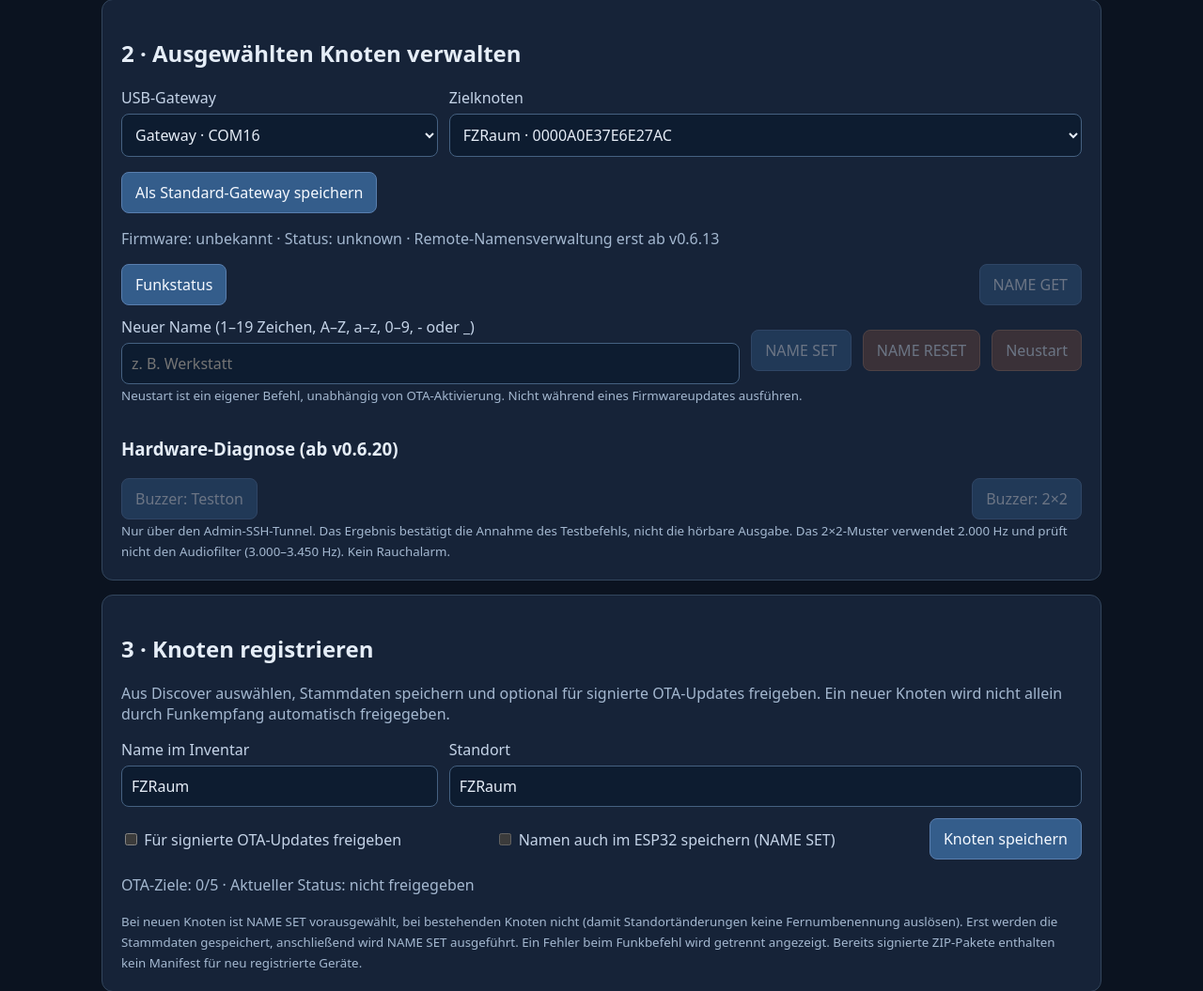
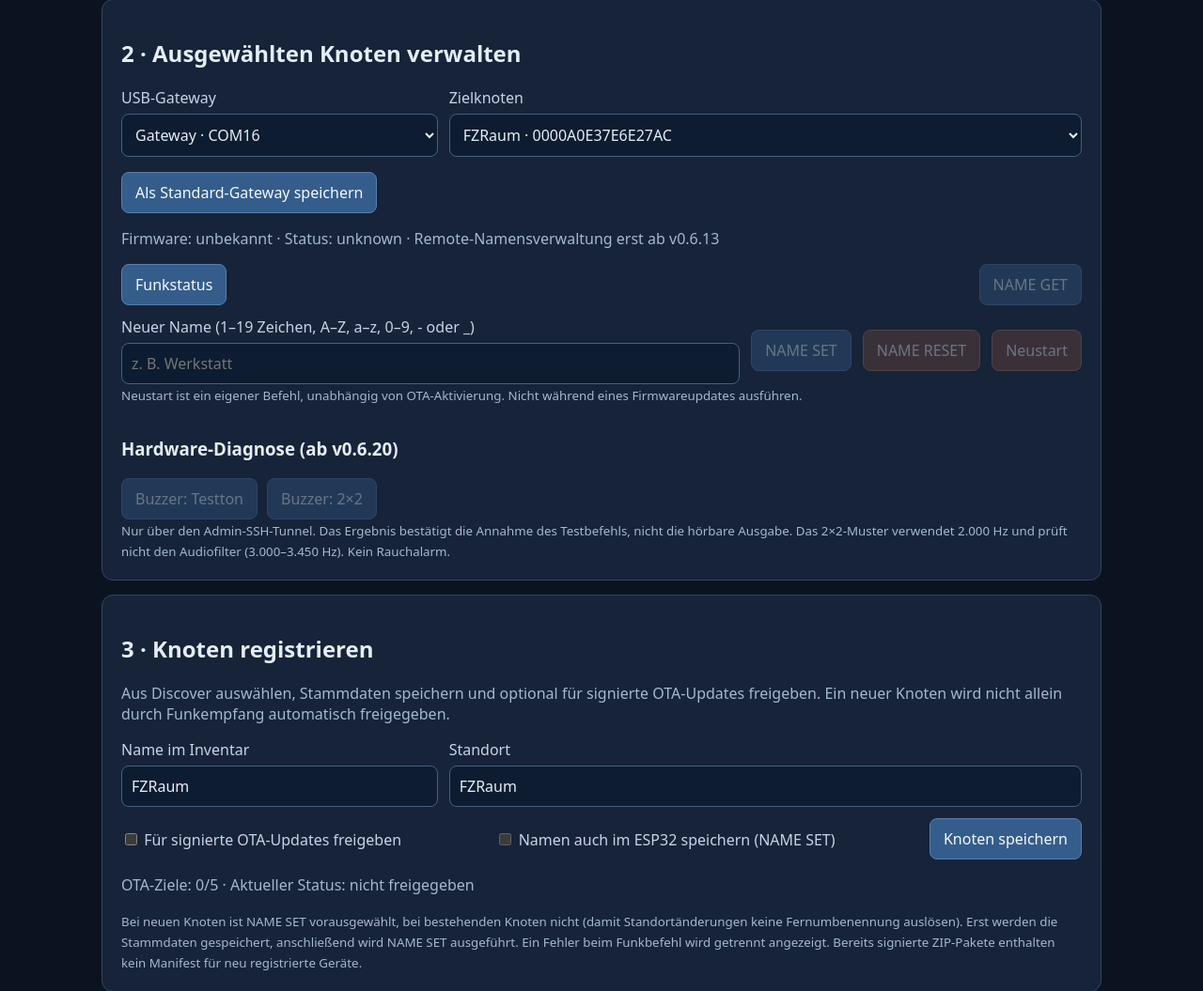
Before and after one commit to lexxi/smoke-listener-mesh, a Flask app: page /nodes in a window 1280 px wide. Shown: the part 696-1751 px from the top of the page at 94% size. Run offline with Flask 3, Linux system fonts and the light colour scheme; data that the repository does not hold is empty.

Commit message:
web: group hardware diagnostic buttons compactly

```diff
--- a/web/templates/nodes.html
+++ b/web/templates/nodes.html
@@ -39,7 +39,7 @@ tr.pick{cursor:pointer}tr.pick:hover{background:#20324b}tr.selected{background:#
 <button id="restart" class="danger">Neustart</button></div>
 <small>Neustart ist ein eigener Befehl, unabhängig von OTA-Aktivierung. Nicht während eines Firmwareupdates ausführen.</small>
 <div class="row" style="margin-top:16px"><h3>Hardware-Diagnose (ab v0.6.20)</h3></div>
-<div class="row"><button id="buzzer-test" type="button">Buzzer: Testton</button>
+<div class="row" style="justify-content:flex-start;gap:10px"><button id="buzzer-test" type="button">Buzzer: Testton</button>
 <button id="buzzer-2x2" type="button">Buzzer: 2×2</button></div>
 <small>Nur über den Admin-SSH-Tunnel. Das Ergebnis bestätigt die Annahme des Testbefehls, nicht die hörbare Ausgabe.
 Das 2×2-Muster verwendet 2.000 Hz und prüft nicht den Audiofilter (3.000–3.450 Hz). Kein Rauchalarm.</small>
```
